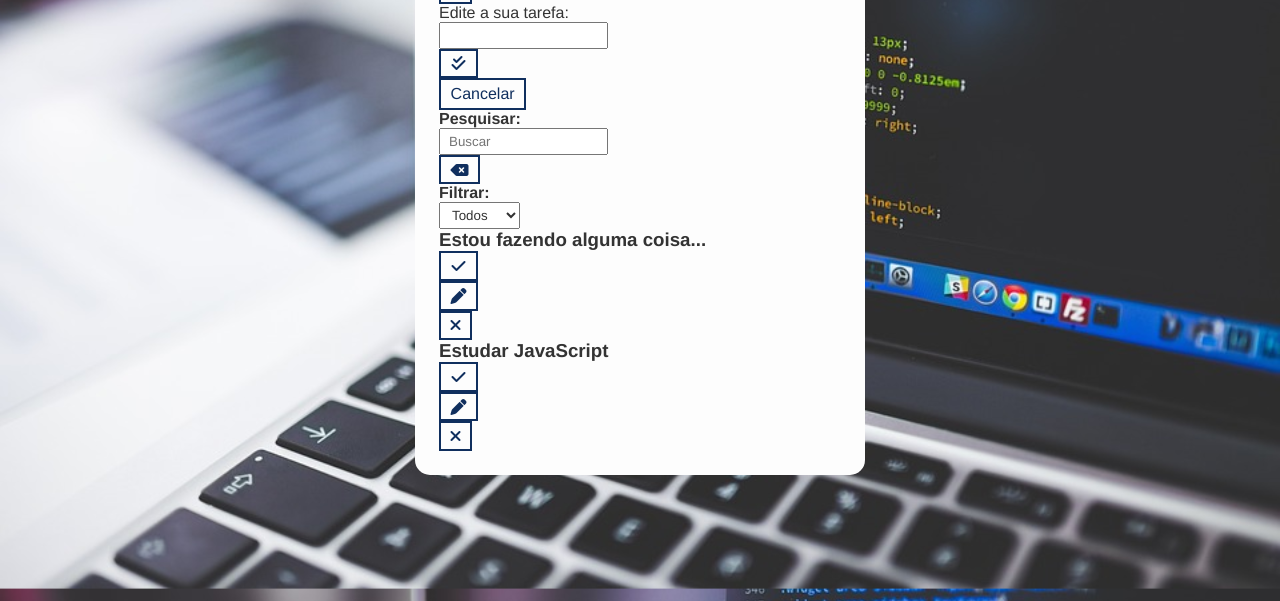
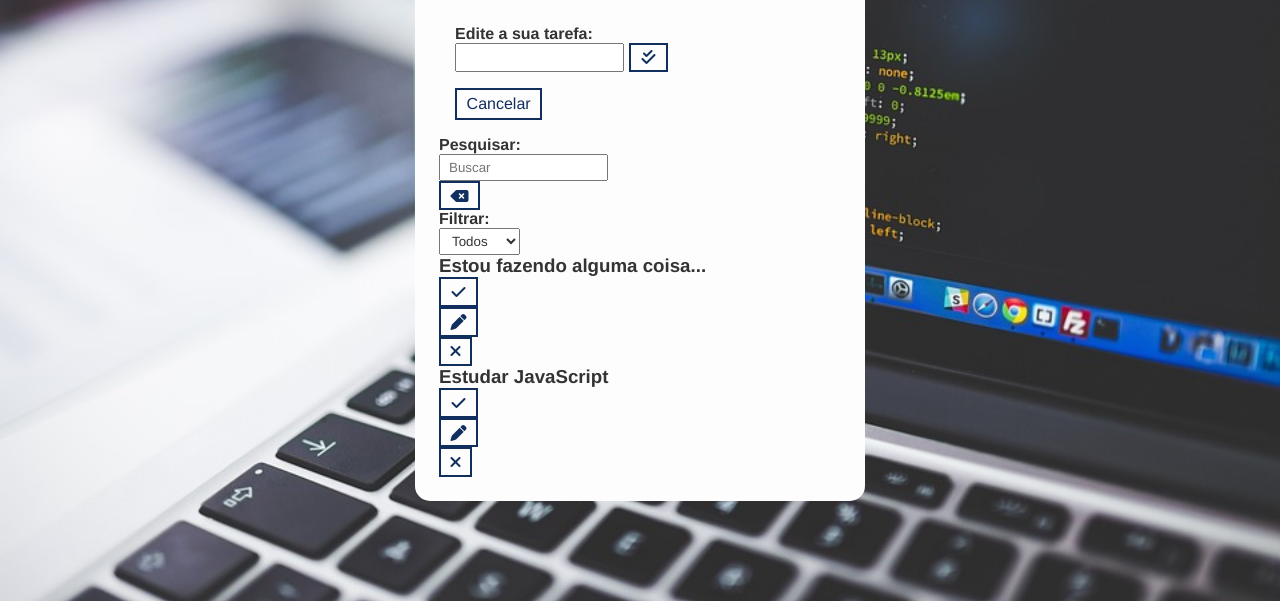
Before and after one commit to WesclleyRodrigues/Meu-Primeiro-CRUD, a plain HTML site: page index.html in a window 1280 px wide. Shown: the part 199-800 px from the top of the page. Drawn offline with Linux system fonts and the light colour scheme.

Commit message:
Editando os Formulários

```diff
--- a/css/style.css
+++ b/css/style.css
@@ -66,3 +66,25 @@ select {
 }
 
 /* ToDo Form */
+#todo-form, #edit-form {
+  padding: 1rem;
+  borde-botton: 1px solid #ccc;
+}
+
+#todo-form p,
+#edit-form p {
+  margin-bottom: 0,5rem;
+  font-weight: bold;
+}
+
+.form-control {
+  display: flex;
+}
+
+.form-control input {
+  margin-right: 0.3rem;
+}
+
+#cancel-edit-btn {
+  margin-top: 1rem;
+}
```
